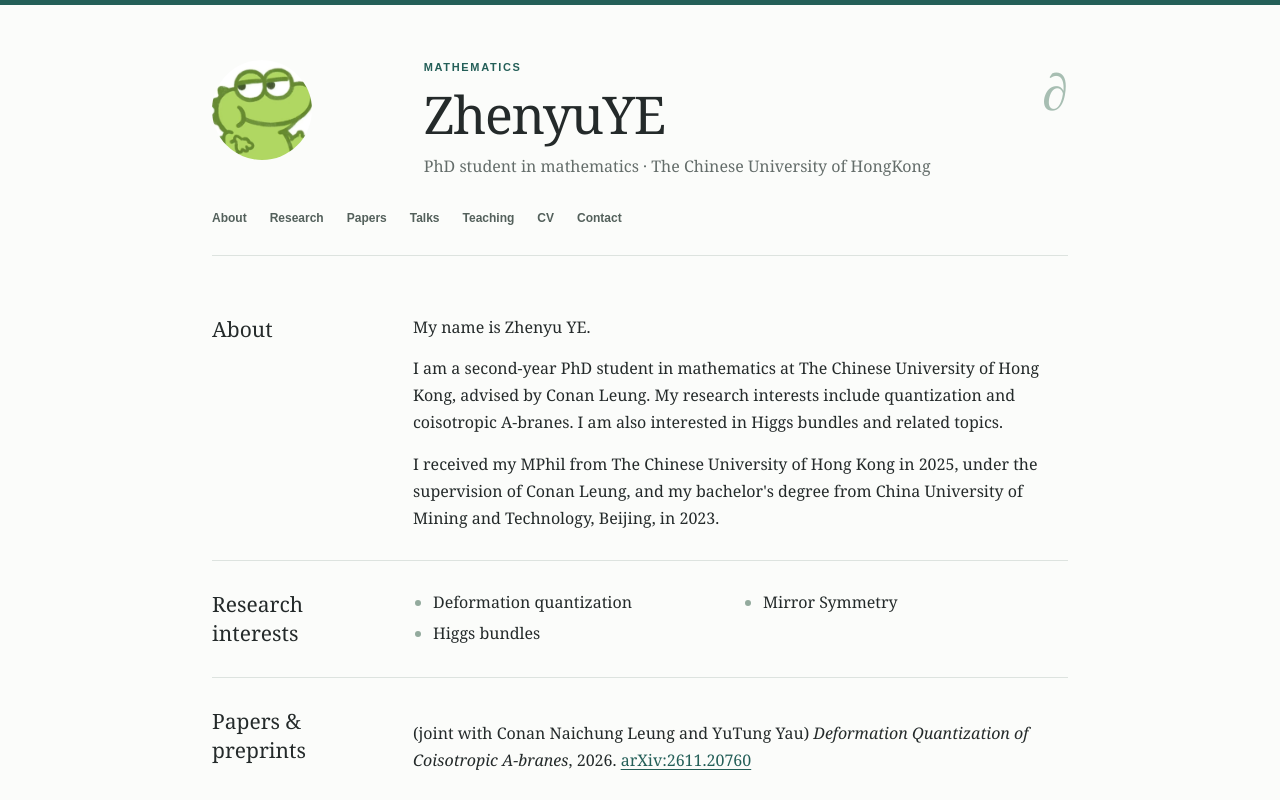
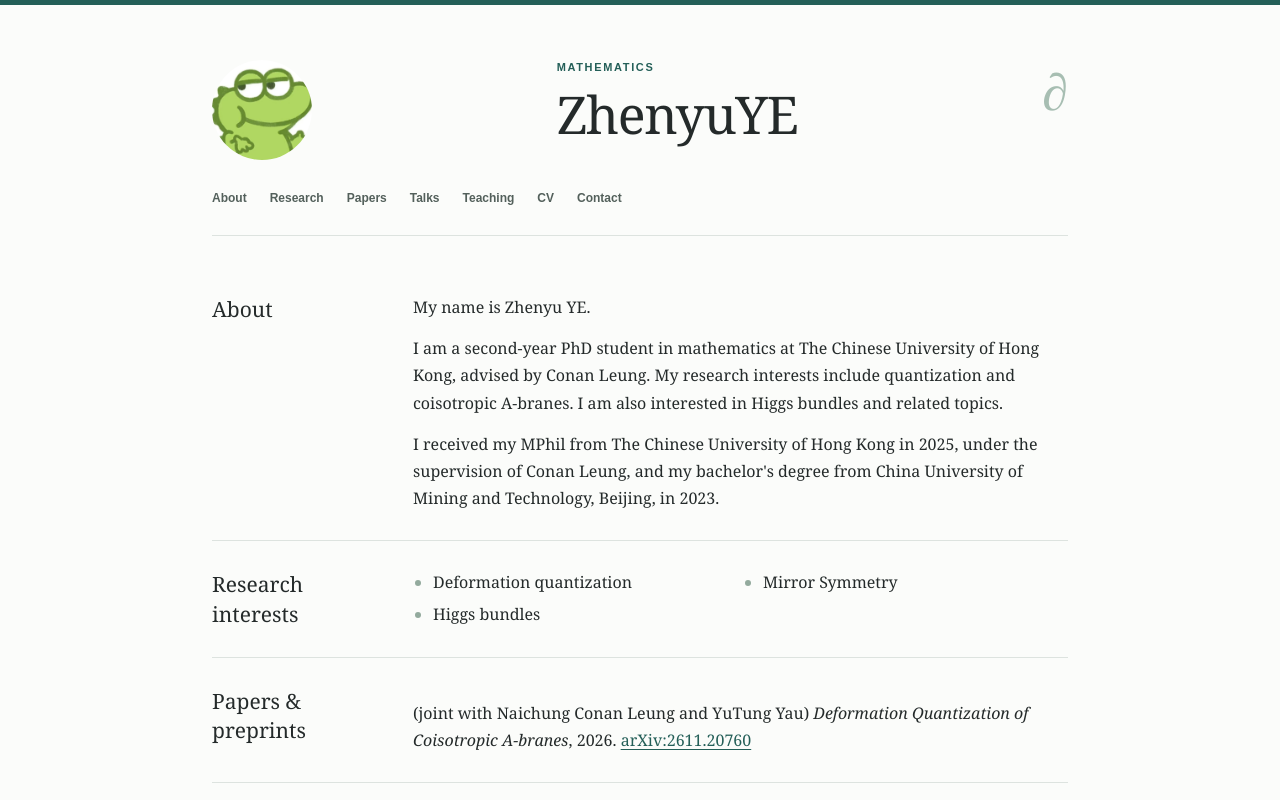
Before and after one commit to Zhenyu-YE-Moumou/Homepage, a plain HTML site: page index.html in a window 1280 px wide. Shown: the top 800 px of the page. Drawn offline with Linux system fonts and the light colour scheme.

Commit message:
Update index.html

```diff
--- a/index.html
+++ b/index.html
@@ -47,7 +47,10 @@
           <p class="eyebrow">Mathematics</p>
           <!-- 将 Your Name 替换为你的姓名；也请修改上方 <title>。 -->
           <h1>ZhenyuYE</h1>
-          <p class="subtitle">PhD student in mathematics · The Chinese University of HongKong</p>
+          <p class="subtitle">
+
+
+          </p>
         </div>
         <div class="symbol" aria-hidden="true">∂</div>
       </div>
@@ -96,7 +99,7 @@
           <p class="placeholder">
 
 <p>
-  (joint with Conan Naichung Leung and YuTung Yau)
+  (joint with Naichung Conan Leung and YuTung Yau)
   <em>Deformation Quantization of Coisotropic A-branes</em>,
   2026.
   <a href="https://arxiv.org/abs/2611.20760">arXiv:2611.20760</a>
```
